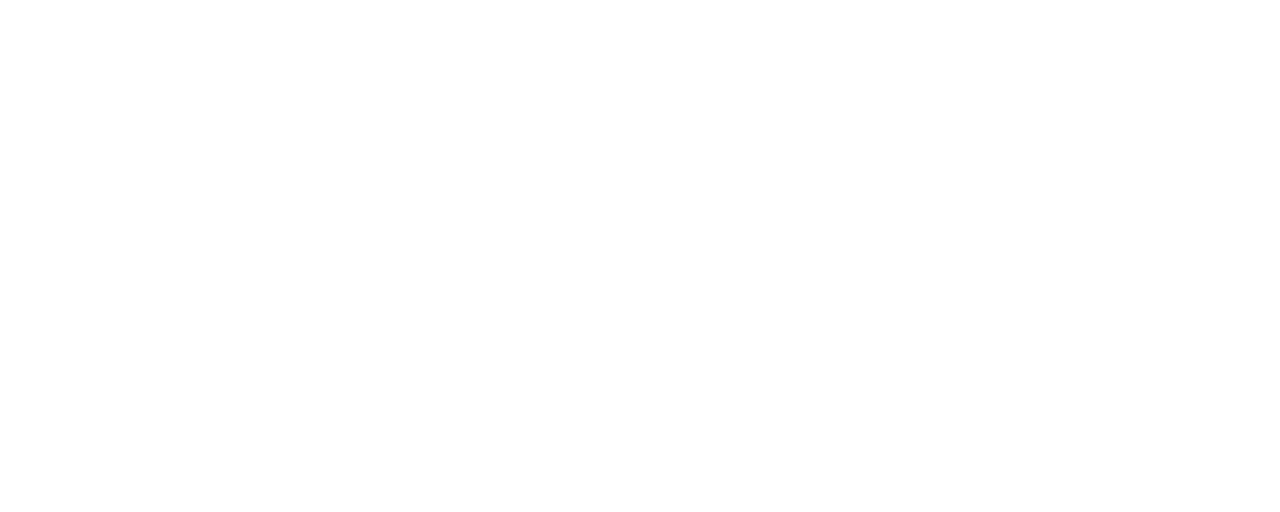
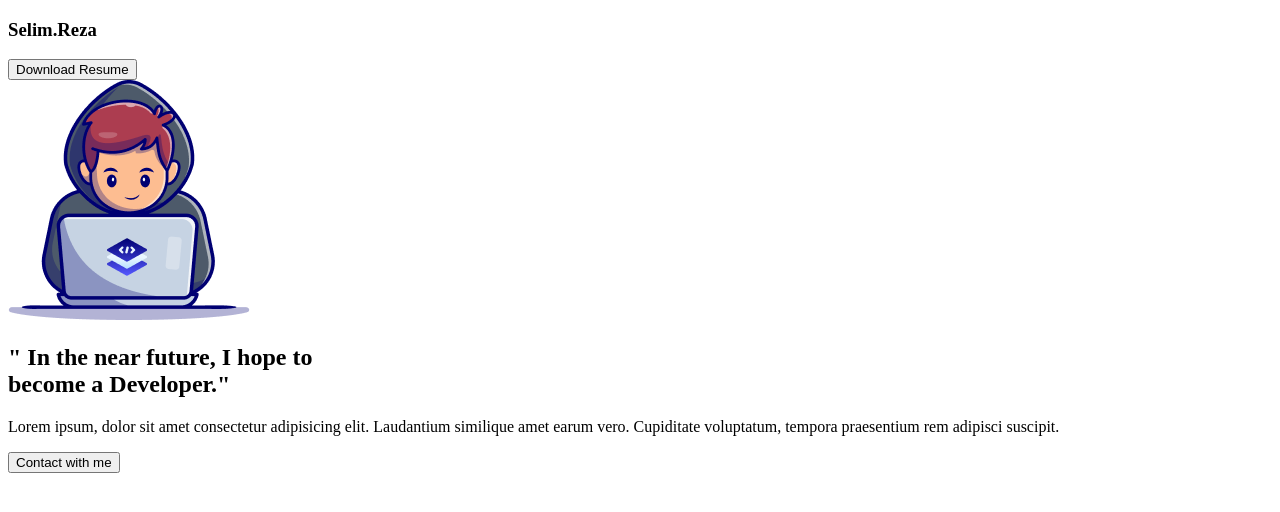
Before and after one commit to mohammadSelimReza/landing_page, a plain HTML site: page index.html in a window 1280 px wide. Drawn offline with Linux system fonts and the light colour scheme.

Commit message:
navbar and hero section html written

```diff
--- a/index.html
+++ b/index.html
@@ -1,11 +1,33 @@
 <!DOCTYPE html>
 <html lang="en">
-<head>
-    <meta charset="UTF-8">
-    <meta name="viewport" content="width=device-width, initial-scale=1.0">
-    <title>Document</title>
-</head>
-<body>
+  <head>
+    <meta charset="UTF-8" />
+    <meta name="viewport" content="width=device-width, initial-scale=1.0" />
+    <title>Landing Page</title>
+    <!-- add favicon -->
+    <link rel="shortcut icon" href="/img/favicon.ico" type="image/x-icon" />
+  </head>
+  <body>
+    <!-- header -->
+    <header>
+      <nav>
+        <h3>Selim.Reza</h3>
+        <button>Download Resume</button>
+      </nav>
+      <section class="hero">
+        <!-- class /id -->
+        <img src="/img/Group.png" alt="" />
+        <h1>
+          " In the near future, I hope to
+          <br />
+          become a Developer."
+        </h1>
+        <p>Lorem ipsum, dolor sit amet consectetur adipisicing elit. Laudantium similique amet earum vero. Cupiditate voluptatum, tempora praesentium rem adipisci suscipit. </p>
+        <button>Contact with me</button>
+      </section>
+    </header>
+    <!-- body:main -->
 
-</body>
+    <!-- footer -->
+  </body>
 </html>
```
Also changed, not shown: img/Group.png (added), img/favicon.ico (added).
